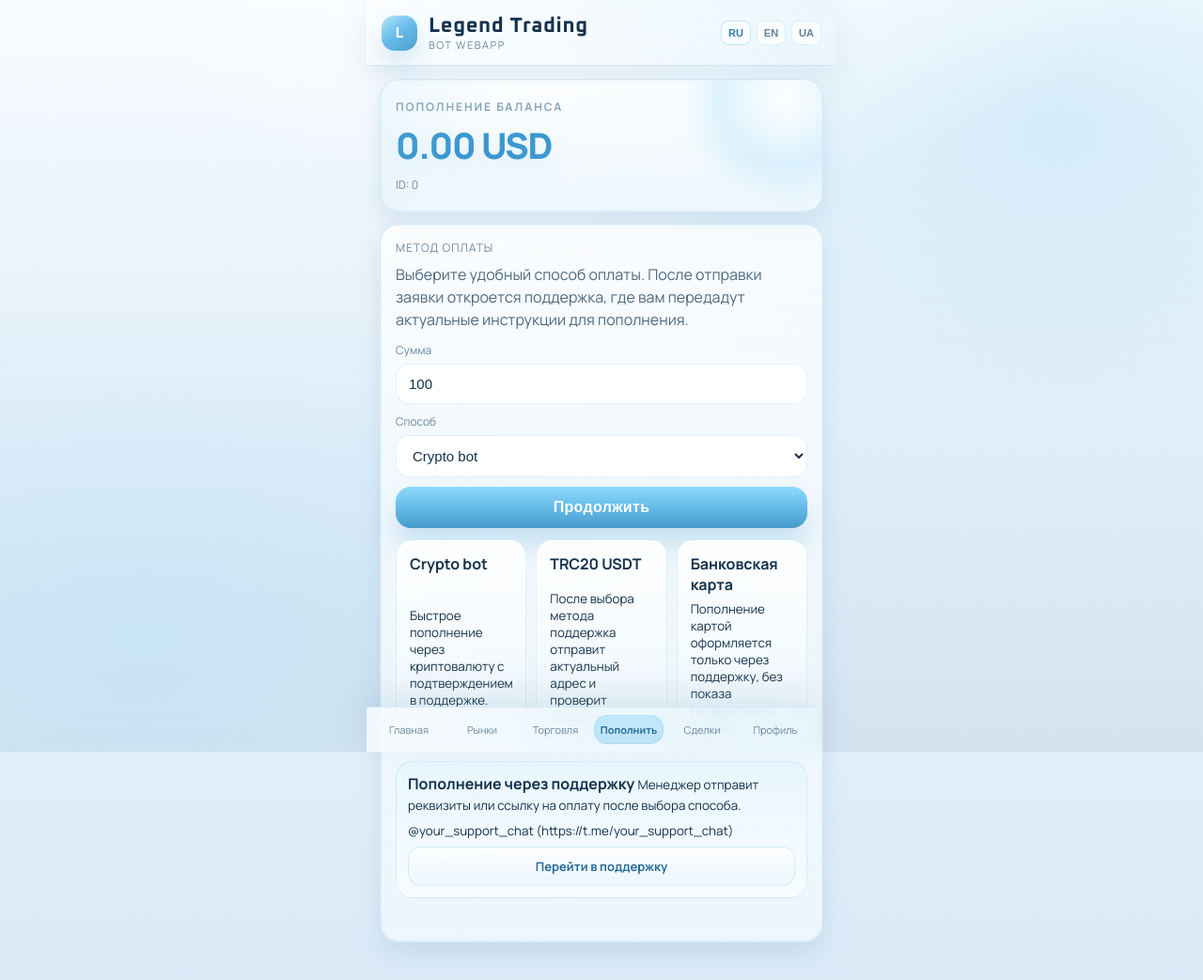
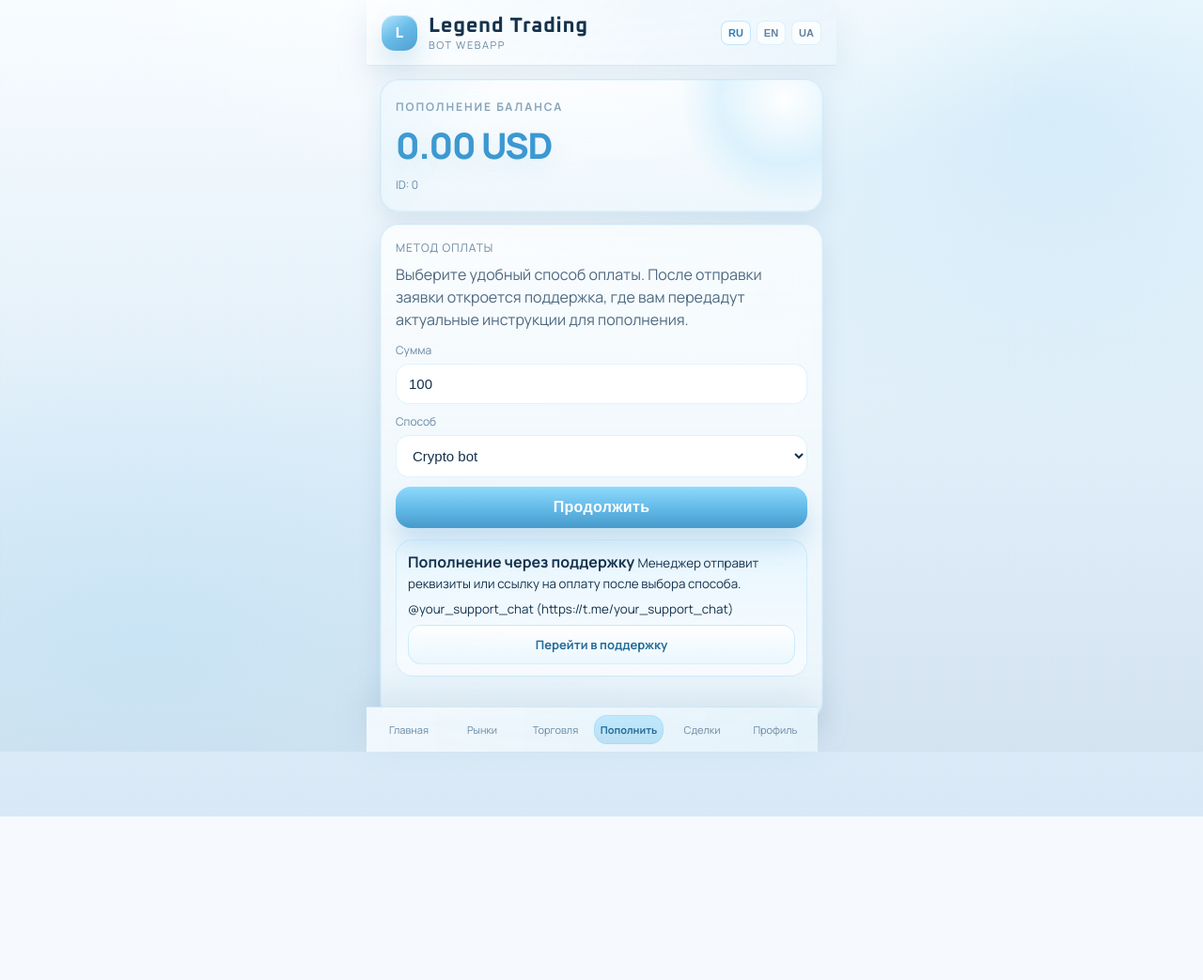
Before and after one commit to danil070804/TradingBot-WebApp, a FastAPI app: page /deposit in a window 1280 px wide. Shown: the top 1043 px of the page at 94% size. After the commit the page ends 869 px from the top, so only its background shows below. Run offline with FastAPI, Linux system fonts and the light colour scheme; parts of the project's set-up code (start-up, migrations or seed data) failed here and were passed over; some libraries are stand-ins or nearby versions.

Commit message:
feat: удалить устаревшие методы пополнения и обновить текст подсказки на странице пополнения

```diff
--- a/legend_web/static/css/legend.css
+++ b/legend_web/static/css/legend.css
@@ -615,26 +615,6 @@ select, input {
     background: rgba(244, 250, 255, 0.86);
 }
 
-.deposit-methods {
-    display: grid;
-    gap: 10px;
-    margin-top: 12px;
-    grid-template-columns: repeat(3, minmax(0, 1fr));
-}
-
-.method-card {
-    display: grid;
-    gap: 6px;
-    border: 1px solid rgba(116, 200, 244, 0.22);
-    border-radius: 18px;
-    background:
-        linear-gradient(180deg, rgba(255, 255, 255, 0.94), rgba(235, 246, 252, 0.88)),
-        linear-gradient(135deg, rgba(255, 255, 255, 0.22), transparent 40%);
-    padding: 14px;
-    min-height: 112px;
-    box-shadow: inset 0 1px 0 rgba(255, 255, 255, 0.78);
-}
-
 .submit {
     border: 0;
     border-radius: 16px;
@@ -804,9 +784,6 @@ select, input {
     .tv-chart-fullscreen {
         height: min(70vh, 760px);
     }
-    .deposit-methods {
-        grid-template-columns: 1fr;
-    }
 }
 
 @media (prefers-reduced-motion: reduce) {
--- a/legend_web/templates/deposit.html
+++ b/legend_web/templates/deposit.html
@@ -24,21 +24,6 @@
         </label>
         <button class="submit" type="submit">{{ labels.deposit_continue if labels else "Продолжить" }}</button>
     </form>
-
-    <div class="deposit-methods">
-        <div class="method-card" data-method-card="crypto">
-            <b>Crypto bot</b>
-            <small>Быстрое пополнение через криптовалюту с подтверждением в поддержке.</small>
-        </div>
-        <div class="method-card" data-method-card="trc20">
-            <b>TRC20 USDT</b>
-            <small>После выбора метода поддержка отправит актуальный адрес и проверит перевод.</small>
-        </div>
-        <div class="method-card" data-method-card="card">
-            <b>{{ labels.pay_card if labels else "Банковская карта" }}</b>
-            <small>Пополнение картой оформляется только через поддержку, без показа реквизитов на экране.</small>
-        </div>
-    </div>
     <div class="support-banner">
         <div>
             <b>Пополнение через поддержку</b>
```
